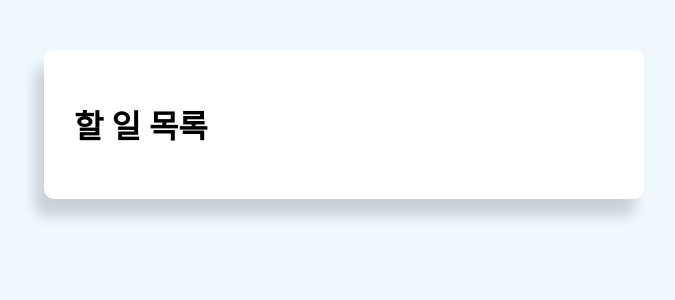
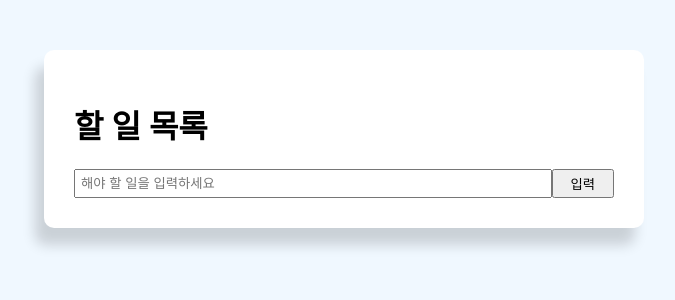
Before and after one commit to jungbin97/react-todo-app, a React (Create React App) app: page / in a window 1280 px wide. Shown: the top 300 px of the page, without its empty margins (296-971 px from the left). Built offline with nearby package versions, Linux system fonts and the light colour scheme.

Commit message:
feat: todoapp 완성

```diff
--- a/src/App.js
+++ b/src/App.js
@@ -1,6 +1,68 @@
 import React, {Component} from "react";
 import "./App.css";
 export default class App extends Component {
+
+
+  state = {
+    todoData : [
+    ],
+    value: "",
+  }
+
+  btnStyle = {
+    color: "#fff",
+    border: "none",
+    padding: "5px 9px",
+    borderRadius: "50%",
+    cursor: "pointer",
+    float: "right",
+  };
+
+  getStyle = (completed) => {
+    return {
+      padding: "10px",
+      borderBottom: "1px #ccc dotted",
+      textDecoration: completed ? "line-through": "none",
+
+    };
+  };
+
+
+
+  handleClick = (id) =>{
+    let newTodoData = this.state.todoData.filter(data => data.id !== id);
+    this.setState({todoData : newTodoData});
+  }
+
+  hadleChange = (e) => {
+    this.setState({value: e.target.value});
+  }
+
+  hadleSubmit = (e) => {
+    // form 안에 input을 전송할 때 페이지 리로드 되는 걸 막아줌
+    e.preventDefault();
+
+    //새로운 할일 데이터
+    let newTodo = {
+      id: Date.now(),
+      title: this.state.value,
+      completed: false,
+    };
+
+      // 원래 있던 할 일에 새로운 할 일 더해주기
+      this.setState({todoData: [...this.state.todoData, newTodo], value: "" });
+  }
+
+  handleCompleChange = (id) => {
+    let newTodoData = this.state.todoData.map(data => {
+      if(data.id === id){
+        data.completed = !data.completed;
+      }
+      return data;
+    })
+    this.setState({todoData: newTodoData});
+  }
+
   render(){
     return(
       <div className="container">
@@ -8,6 +70,29 @@
           <div className="title">
             <h1>할 일 목록</h1>
           </div>
+
+        {this.state.todoData.map((data) => (
+              <div style={this.getStyle(data.completed)} key={data.id}>
+                <input type="checkbox" defaultChecked={false} onChange={() => this.handleCompleChange(data.id)} />
+                  {data.title}
+                  <button style={this.btnStyle} onClick={() => this.handleClick(data.id)}>X</button>
+              </div>
+        ))}
+        <form style={{display: "flex"}} onSubmit={this.hadleSubmit}>
+          <input type="text" name="value" style={{flex:"10", padding:"5px"}}
+            placeholder="해야 할 일을 입력하세요"
+            value={this.state.value}
+            onChange={this.hadleChange}
+          />
+          <input
+            type="submit"
+            value="입력"
+            className="btn"
+            style={{flex: '1'}}
+          />
+        </form>
+
+
         </div>
       </div>
     )
```
